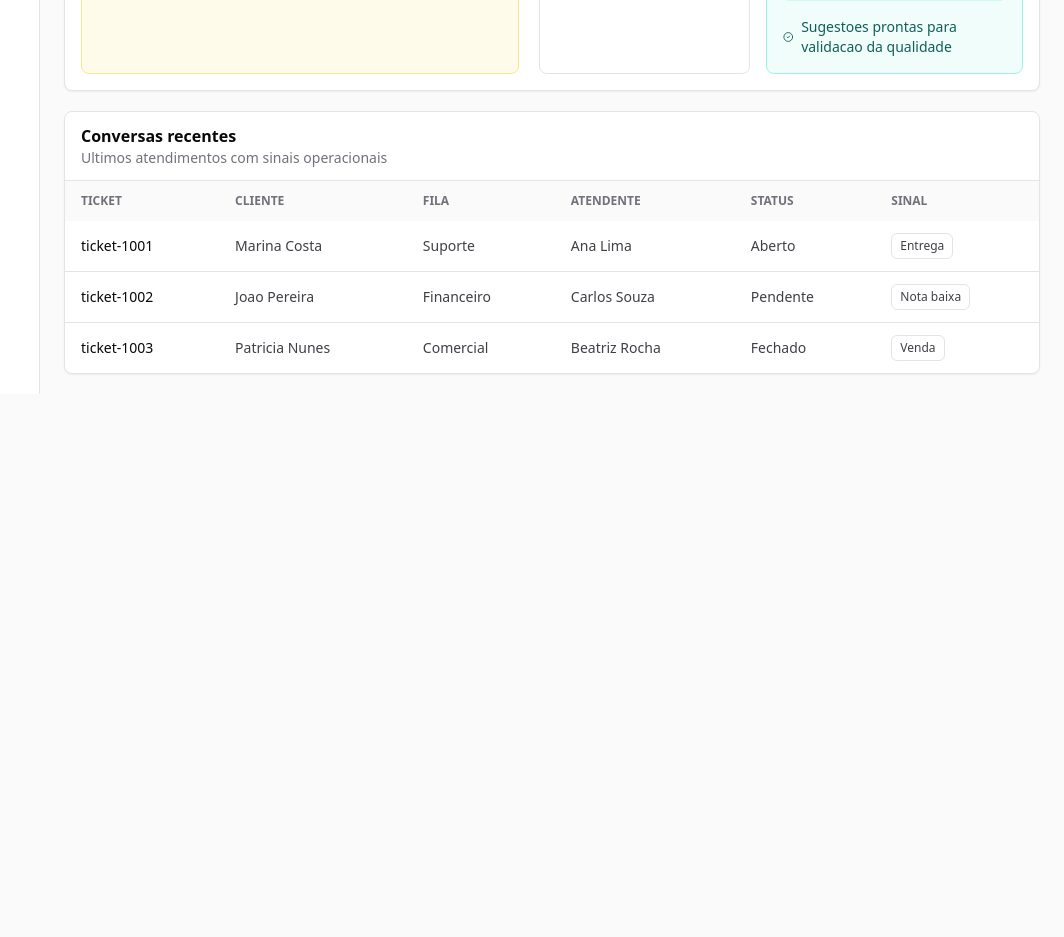
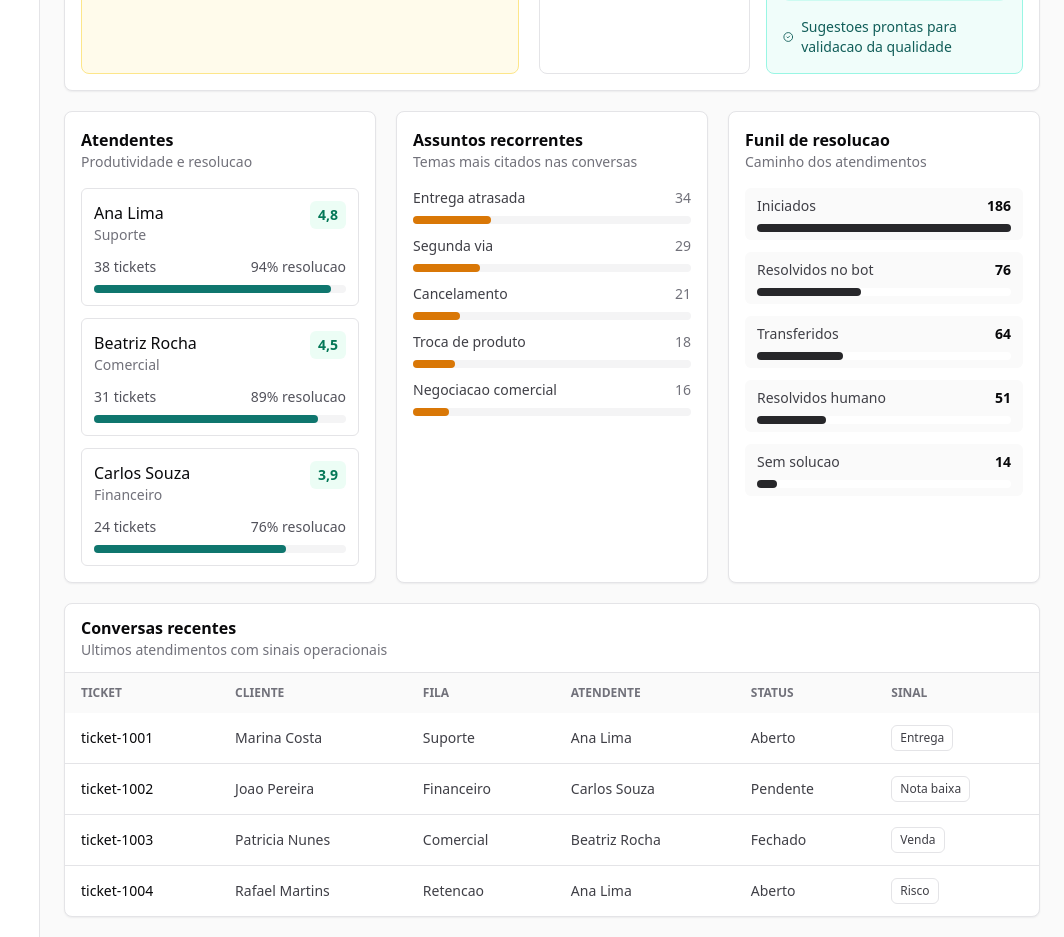
Before and after one commit to jotanunes-awx/atendebi, a Next.js app in the folder apps/web/: page / in a window 1280 px wide. Shown: the part 1340-2277 px from the top of the page, without its empty margins (216-1280 px from the left). Before the commit the page ends 1734 px from the top, so only its background shows below. Built offline with nearby package versions, Linux system fonts and the light colour scheme.

Commit message:
feat(web): expand mock dashboard data

```diff
--- a/apps/web/src/app/page.tsx
+++ b/apps/web/src/app/page.tsx
@@ -25,124 +25,19 @@ import {
 } from 'recharts';
 import { DashboardShell } from '@/components/dashboard-shell';
 import { MetricCard } from '@/components/metric-card';
-
-const metrics = [
-  {
-    label: 'Atendimentos',
-    value: '186',
-    detail: '42 ainda abertos',
-    tone: 'neutral' as const,
-    icon: TicketCheck,
-  },
-  {
-    label: 'Tempo medio',
-    value: '6,4 min',
-    detail: 'Primeira resposta',
-    tone: 'good' as const,
-    icon: Clock3,
-  },
-  {
-    label: 'Nota media',
-    value: '4,3',
-    detail: 'Baseada nas avaliacoes',
-    tone: 'good' as const,
-    icon: Star,
-  },
-  {
-    label: 'Reclamacoes',
-    value: '9',
-    detail: 'Prioridade para qualidade',
-    tone: 'danger' as const,
-    icon: AlertTriangle,
-  },
-  {
-    label: 'Fallback do bot',
-    value: '12,8%',
-    detail: 'Conversas transferidas',
-    tone: 'warning' as const,
-    icon: MessageCircle,
-  },
-  {
-    label: 'Oportunidades',
-    value: '27',
-    detail: 'Sinais comerciais',
-    tone: 'neutral' as const,
-    icon: ShoppingCart,
-  },
-];
-
-const queueData = [
-  { name: 'Suporte', abertos: 18, espera: 7.2 },
-  { name: 'Comercial', abertos: 11, espera: 4.1 },
-  { name: 'Financeiro', abertos: 13, espera: 9.8 },
-  { name: 'Retencao', abertos: 7, espera: 5.6 },
-];
-
-const hourlyData = [
-  { hour: '08h', tickets: 12 },
-  { hour: '10h', tickets: 24 },
-  { hour: '12h', tickets: 31 },
-  { hour: '14h', tickets: 28 },
-  { hour: '16h', tickets: 36 },
-  { hour: '18h', tickets: 22 },
-];
-
-const conversations = [
-  {
-    id: 'ticket-1001',
-    customer: 'Marina Costa',
-    queue: 'Suporte',
-    agent: 'Ana Lima',
-    status: 'Aberto',
-    signal: 'Entrega',
-  },
-  {
-    id: 'ticket-1002',
-    customer: 'Joao Pereira',
-    queue: 'Financeiro',
-    agent: 'Carlos Souza',
-    status: 'Pendente',
-    signal: 'Nota baixa',
-  },
-  {
-    id: 'ticket-1003',
-    customer: 'Patricia Nunes',
-    queue: 'Comercial',
-    agent: 'Beatriz Rocha',
-    status: 'Fechado',
-    signal: 'Venda',
-  },
-];
-
-const qualitySummary = {
-  averageRating: 4.3,
-  totalRated: 128,
-  lowRated: 11,
-  unresolved: 14,
-  reopened: 6,
-  aiConfidence: 82,
-};
-
-const qualitySignals = [
-  {
-    label: 'Atendimentos ruins',
-    value: String(qualitySummary.lowRated),
-    detail: 'Notas 1 ou 2 estrelas',
-    tone: 'danger' as const,
-  },
-  {
-    label: 'Nao solucionados',
-    value: String(qualitySummary.unresolved),
-    detail: 'Fechados sem resolucao',
-    tone: 'warning' as const,
-  },
-  {
-    label: 'Reabertos',
-    value: String(qualitySummary.reopened),
-    detail: 'Voltaram em ate 48h',
-    tone: 'neutral' as const,
-  },
-];
+import {
+  agentPerformance,
+  conversations,
+  dashboardMetrics,
+  hourlyTicketVolume,
+  improvementSuggestions,
+  qualitySignals,
+  qualitySummary,
+  queueAttentionData,
+  recurringTopics,
+  resolutionFunnel,
+  type MetricIconKey,
+} from '@/lib/mock-dashboard';
 
 const qualitySignalStyles = {
   danger: 'border-rose-100 bg-rose-50',
@@ -150,12 +45,14 @@ const qualitySignalStyles = {
   neutral: 'border-zinc-100 bg-zinc-50',
 };
 
-const improvementSuggestions = [
-  'Revisar respostas do bot nos pedidos de segunda via e entrega atrasada.',
-  'Criar alerta para tickets com mais de 20 minutos sem resposta humana.',
-  'Priorizar auditoria da fila Financeiro, onde aparecem mais notas baixas.',
-  'Gerar resumo automatico da conversa antes da transferencia para atendente.',
-];
+const metricIcons = {
+  tickets: TicketCheck,
+  clock: Clock3,
+  star: Star,
+  alert: AlertTriangle,
+  message: MessageCircle,
+  sale: ShoppingCart,
+} satisfies Record<MetricIconKey, typeof TicketCheck>;
 
 function RatingStars({ rating }: { rating: number }) {
   return (
@@ -186,8 +83,8 @@ export default function Home() {
   return (
     <DashboardShell>
       <div className="grid gap-4 sm:grid-cols-2 xl:grid-cols-3">
-        {metrics.map((metric) => (
-          <MetricCard key={metric.label} {...metric} />
+        {dashboardMetrics.map((metric) => (
+          <MetricCard key={metric.label} {...metric} icon={metricIcons[metric.icon]} />
         ))}
       </div>
 
@@ -202,7 +99,7 @@ export default function Home() {
           <div className="h-72 w-full">
             {chartsReady ? (
               <ResponsiveContainer width="100%" height="100%" minWidth={0}>
-                <LineChart data={hourlyData} margin={{ left: -18, right: 8, top: 8, bottom: 0 }}>
+                <LineChart data={hourlyTicketVolume} margin={{ left: -18, right: 8, top: 8, bottom: 0 }}>
                   <CartesianGrid stroke="#e4e4e7" strokeDasharray="3 3" />
                   <XAxis dataKey="hour" tickLine={false} axisLine={false} />
                   <YAxis tickLine={false} axisLine={false} />
@@ -224,7 +121,7 @@ export default function Home() {
           <div className="h-72 w-full">
             {chartsReady ? (
               <ResponsiveContainer width="100%" height="100%" minWidth={0}>
-                <BarChart data={queueData} layout="vertical" margin={{ left: 12, right: 8, top: 8, bottom: 0 }}>
+                <BarChart data={queueAttentionData} layout="vertical" margin={{ left: 12, right: 8, top: 8, bottom: 0 }}>
                   <CartesianGrid stroke="#e4e4e7" strokeDasharray="3 3" horizontal={false} />
                   <XAxis type="number" tickLine={false} axisLine={false} />
                   <YAxis type="category" dataKey="name" tickLine={false} axisLine={false} width={78} />
@@ -330,6 +227,77 @@ export default function Home() {
         </div>
       </section>
 
+      <div className="mt-5 grid gap-5 xl:grid-cols-3">
+        <section className="rounded-lg border border-border bg-white p-4 shadow-panel">
+          <div className="mb-4">
+            <h2 className="text-base font-semibold tracking-normal text-zinc-950">Atendentes</h2>
+            <p className="text-sm text-zinc-500">Produtividade e resolucao</p>
+          </div>
+          <div className="space-y-3">
+            {agentPerformance.map((agent) => (
+              <div key={agent.name} className="rounded-md border border-border p-3">
+                <div className="flex items-start justify-between gap-3">
+                  <div>
+                    <p className="font-medium text-zinc-950">{agent.name}</p>
+                    <p className="text-sm text-zinc-500">{agent.queue}</p>
+                  </div>
+                  <span className="rounded-md bg-emerald-50 px-2 py-1 text-sm font-semibold text-emerald-700">
+                    {agent.rating.toString().replace('.', ',')}
+                  </span>
+                </div>
+                <div className="mt-3 flex items-center justify-between text-sm text-zinc-600">
+                  <span>{agent.tickets} tickets</span>
+                  <span>{agent.resolutionRate}% resolucao</span>
+                </div>
+                <div className="mt-2 h-2 rounded-full bg-zinc-100">
+                  <div className="h-2 rounded-full bg-teal-700" style={{ width: `${agent.resolutionRate}%` }} />
+                </div>
+              </div>
+            ))}
+          </div>
+        </section>
+
+        <section className="rounded-lg border border-border bg-white p-4 shadow-panel">
+          <div className="mb-4">
+            <h2 className="text-base font-semibold tracking-normal text-zinc-950">Assuntos recorrentes</h2>
+            <p className="text-sm text-zinc-500">Temas mais citados nas conversas</p>
+          </div>
+          <div className="space-y-3">
+            {recurringTopics.map((topic) => (
+              <div key={topic.label}>
+                <div className="flex items-center justify-between gap-3 text-sm">
+                  <span className="font-medium text-zinc-700">{topic.label}</span>
+                  <span className="text-zinc-500">{topic.count}</span>
+                </div>
+                <div className="mt-2 h-2 rounded-full bg-zinc-100">
+                  <div className="h-2 rounded-full bg-amber-600" style={{ width: `${topic.share}%` }} />
+                </div>
+              </div>
+            ))}
+          </div>
+        </section>
+
+        <section className="rounded-lg border border-border bg-white p-4 shadow-panel">
+          <div className="mb-4">
+            <h2 className="text-base font-semibold tracking-normal text-zinc-950">Funil de resolucao</h2>
+            <p className="text-sm text-zinc-500">Caminho dos atendimentos</p>
+          </div>
+          <div className="space-y-3">
+            {resolutionFunnel.map((step) => (
+              <div key={step.label} className="rounded-md bg-zinc-50 px-3 py-2">
+                <div className="flex items-center justify-between gap-3 text-sm">
+                  <span className="font-medium text-zinc-700">{step.label}</span>
+                  <span className="font-semibold text-zinc-950">{step.value}</span>
+                </div>
+                <div className="mt-2 h-2 rounded-full bg-white">
+                  <div className="h-2 rounded-full bg-zinc-800" style={{ width: `${step.share}%` }} />
+                </div>
+              </div>
+            ))}
+          </div>
+        </section>
+      </div>
+
       <section className="mt-5 rounded-lg border border-border bg-white shadow-panel">
         <div className="border-b border-border px-4 py-3">
           <h2 className="text-base font-semibold tracking-normal text-zinc-950">Conversas recentes</h2>
--- /dev/null
+++ b/apps/web/src/lib/mock-dashboard.ts
@@ -0,0 +1,176 @@
+export type MetricTone = 'neutral' | 'good' | 'warning' | 'danger';
+
+export type MetricIconKey = 'tickets' | 'clock' | 'star' | 'alert' | 'message' | 'sale';
+
+export const dashboardMetrics = [
+  {
+    label: 'Atendimentos',
+    value: '186',
+    detail: '42 ainda abertos',
+    tone: 'neutral' as const,
+    icon: 'tickets' as const,
+  },
+  {
+    label: 'Tempo medio',
+    value: '6,4 min',
+    detail: 'Primeira resposta',
+    tone: 'good' as const,
+    icon: 'clock' as const,
+  },
+  {
+    label: 'Nota media',
+    value: '4,3',
+    detail: 'Baseada nas avaliacoes',
+    tone: 'good' as const,
+    icon: 'star' as const,
+  },
+  {
+    label: 'Reclamacoes',
+    value: '9',
+    detail: 'Prioridade para qualidade',
+    tone: 'danger' as const,
+    icon: 'alert' as const,
+  },
+  {
+    label: 'Fallback do bot',
+    value: '12,8%',
+    detail: 'Conversas transferidas',
+    tone: 'warning' as const,
+    icon: 'message' as const,
+  },
+  {
+    label: 'Oportunidades',
+    value: '27',
+    detail: 'Sinais comerciais',
+    tone: 'neutral' as const,
+    icon: 'sale' as const,
+  },
+];
+
+export const queueAttentionData = [
+  { name: 'Suporte', abertos: 18, espera: 7.2 },
+  { name: 'Comercial', abertos: 11, espera: 4.1 },
+  { name: 'Financeiro', abertos: 13, espera: 9.8 },
+  { name: 'Retencao', abertos: 7, espera: 5.6 },
+];
+
+export const hourlyTicketVolume = [
+  { hour: '08h', tickets: 12 },
+  { hour: '10h', tickets: 24 },
+  { hour: '12h', tickets: 31 },
+  { hour: '14h', tickets: 28 },
+  { hour: '16h', tickets: 36 },
+  { hour: '18h', tickets: 22 },
+];
+
+export const qualitySummary = {
+  averageRating: 4.3,
+  totalRated: 128,
+  lowRated: 11,
+  unresolved: 14,
+  reopened: 6,
+  aiConfidence: 82,
+};
+
+export const qualitySignals = [
+  {
+    label: 'Atendimentos ruins',
+    value: String(qualitySummary.lowRated),
+    detail: 'Notas 1 ou 2 estrelas',
+    tone: 'danger' as const,
+  },
+  {
+    label: 'Nao solucionados',
+    value: String(qualitySummary.unresolved),
+    detail: 'Fechados sem resolucao',
+    tone: 'warning' as const,
+  },
+  {
+    label: 'Reabertos',
+    value: String(qualitySummary.reopened),
+    detail: 'Voltaram em ate 48h',
+    tone: 'neutral' as const,
+  },
+];
+
+export const improvementSuggestions = [
+  'Revisar respostas do bot nos pedidos de segunda via e entrega atrasada.',
+  'Criar alerta para tickets com mais de 20 minutos sem resposta humana.',
+  'Priorizar auditoria da fila Financeiro, onde aparecem mais notas baixas.',
+  'Gerar resumo automatico da conversa antes da transferencia para atendente.',
+];
+
+export const agentPerformance = [
+  {
+    name: 'Ana Lima',
+    queue: 'Suporte',
+    tickets: 38,
+    rating: 4.8,
+    resolutionRate: 94,
+  },
+  {
+    name: 'Beatriz Rocha',
+    queue: 'Comercial',
+    tickets: 31,
+    rating: 4.5,
+    resolutionRate: 89,
+  },
+  {
+    name: 'Carlos Souza',
+    queue: 'Financeiro',
+    tickets: 24,
+    rating: 3.9,
+    resolutionRate: 76,
+  },
+];
+
+export const recurringTopics = [
+  { label: 'Entrega atrasada', count: 34, share: 28 },
+  { label: 'Segunda via', count: 29, share: 24 },
+  { label: 'Cancelamento', count: 21, share: 17 },
+  { label: 'Troca de produto', count: 18, share: 15 },
+  { label: 'Negociacao comercial', count: 16, share: 13 },
+];
+
+export const resolutionFunnel = [
+  { label: 'Iniciados', value: 186, share: 100 },
+  { label: 'Resolvidos no bot', value: 76, share: 41 },
+  { label: 'Transferidos', value: 64, share: 34 },
+  { label: 'Resolvidos humano', value: 51, share: 27 },
+  { label: 'Sem solucao', value: 14, share: 8 },
+];
+
+export const conversations = [
+  {
+    id: 'ticket-1001',
+    customer: 'Marina Costa',
+    queue: 'Suporte',
+    agent: 'Ana Lima',
+    status: 'Aberto',
+    signal: 'Entrega',
+  },
+  {
+    id: 'ticket-1002',
+    customer: 'Joao Pereira',
+    queue: 'Financeiro',
+    agent: 'Carlos Souza',
+    status: 'Pendente',
+    signal: 'Nota baixa',
+  },
+  {
+    id: 'ticket-1003',
+    customer: 'Patricia Nunes',
+    queue: 'Comercial',
+    agent: 'Beatriz Rocha',
+    status: 'Fechado',
+    signal: 'Venda',
+  },
+  {
+    id: 'ticket-1004',
+    customer: 'Rafael Martins',
+    queue: 'Retencao',
+    agent: 'Ana Lima',
+    status: 'Aberto',
+    signal: 'Risco',
+  },
+];
```
